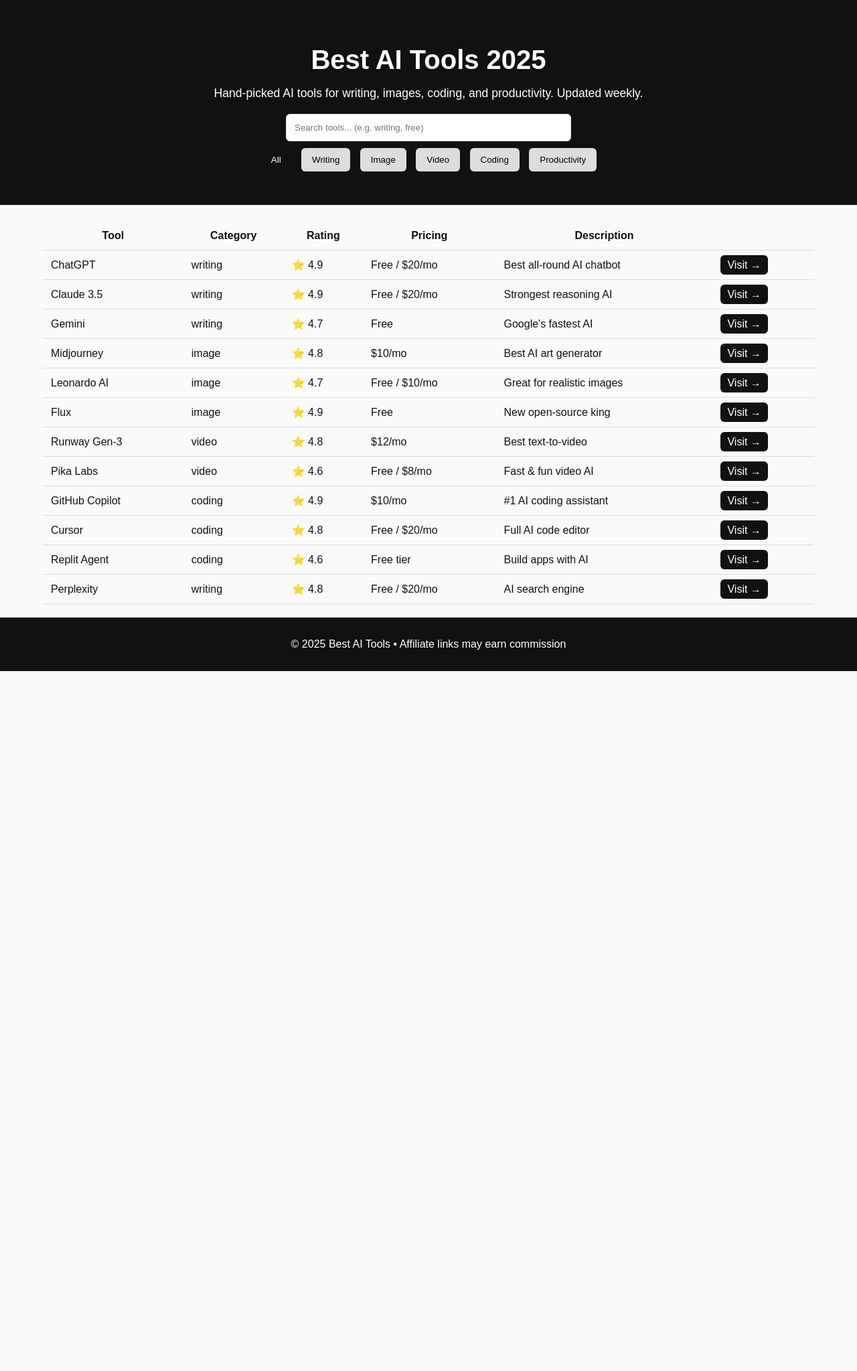
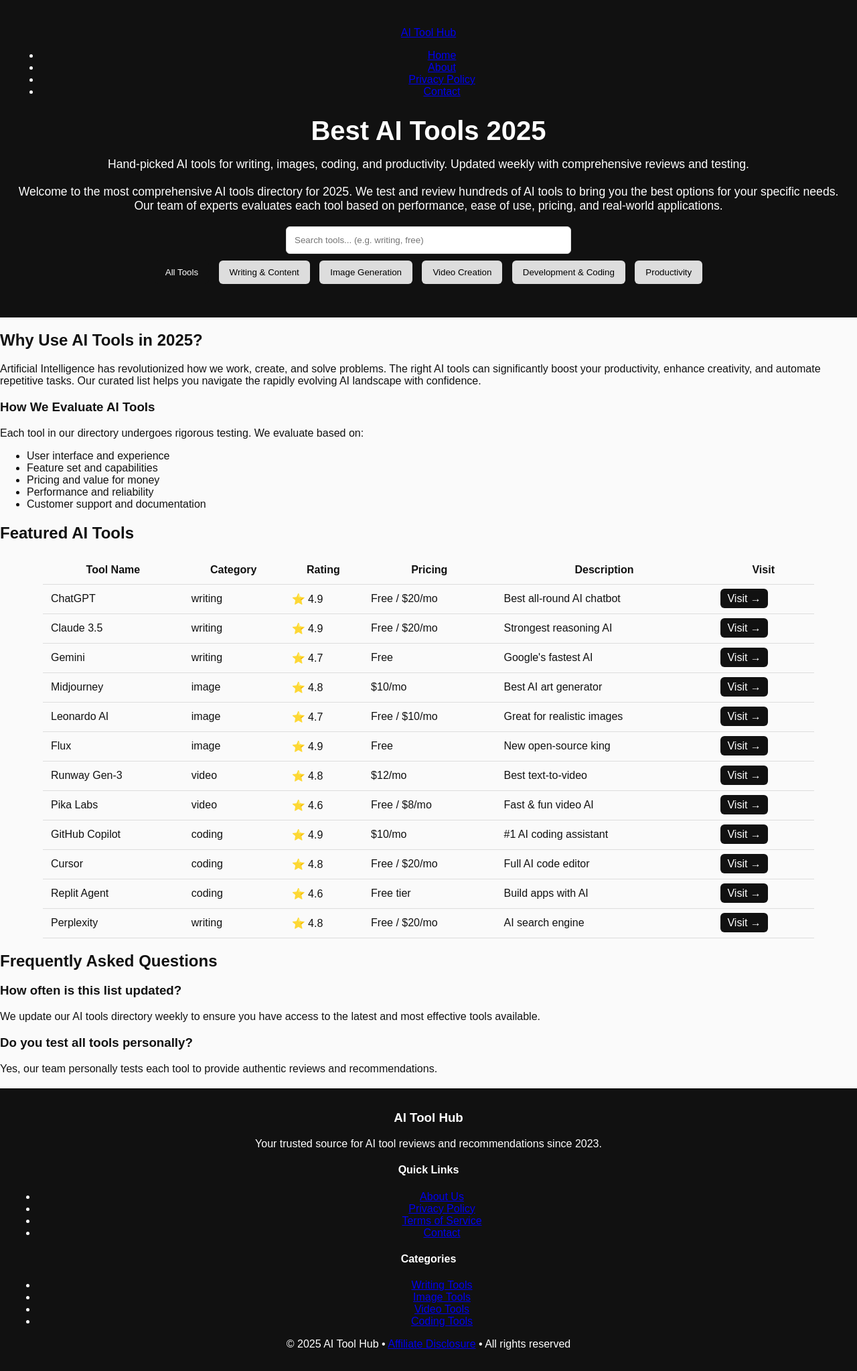
Before and after one commit to taha0009/aitoolhub, a plain HTML site: page index.html in a window 1280 px wide. Shown: the whole page at 67% size. Before the commit the page ends 1002 px from the top, so only its background shows below. Drawn offline with Linux system fonts and the light colour scheme.

Commit message:
Update index.html

```diff
--- a/index.html
+++ b/index.html
@@ -3,37 +3,42 @@
 <head>
   <meta charset="UTF-8" />
   <meta name="viewport" content="width=device-width, initial-scale=1.0" />
+  <meta name="robots" content="index, follow" />
 
-  <title>Best AI Tools 2025 - Top Writing, Image, Video & Coding Tools Updated Weekly</title>
-  <meta name="description" content="Discover the best AI tools in 2025 for writing, images, video creation, coding, and productivity. Updated weekly with ratings, pricing, and free trial information." />
+  <title>Best AI Tools 2025 - Top Writing, Image, Video & Coding AI Tools Directory</title>
+  <meta name="description" content="Comprehensive directory of the best AI tools in 2025. Discover top-rated AI tools for writing, image generation, video creation, coding, and productivity with detailed reviews, pricing, and free trials." />
 
   <!-- Canonical URL -->
   <link rel="canonical" href="https://aitoolhub-red.vercel.app/" />
 
   <!-- Open Graph / Social sharing -->
-  <meta property="og:title" content="Best AI Tools 2025" />
-  <meta property="og:description" content="Curated list of the top AI tools for writing, images, coding, and productivity." />
+  <meta property="og:title" content="Best AI Tools 2025 - Comprehensive AI Tools Directory" />
+  <meta property="og:description" content="Discover curated list of top AI tools for writing, images, coding, video creation and productivity with weekly updates." />
   <meta property="og:type" content="website" />
   <meta property="og:url" content="https://aitoolhub-red.vercel.app/" />
+  <meta property="og:image" content="https://aitoolhub-red.vercel.app/og-image.jpg" />
 
-  <!-- Google AdSense Loader -->
-  <script async src="https://pagead2.googlesyndication.com/pagead/js/adsbygoogle.js?client=ca-pub-2974605831306319"
+  <!-- Additional important meta tags -->
+  <meta name="author" content="AI Tool Hub">
+  <meta name="keywords" content="AI tools, artificial intelligence, AI writing tools, AI image generators, AI video tools, coding AI, productivity AI">
+
+  <!-- Google AdSense Loader - Moved to bottom for performance -->
+  <script async src="https://pagead2.googosyndication.com/pagead/js/adsbygoogle.js?client=ca-pub-2974605831306319"
     crossorigin="anonymous"></script>
 
-  <!-- JSON-LD Structured Data -->
+  <!-- JSON-LD Structured Data - Enhanced -->
   <script type="application/ld+json">
   {
     "@context": "https://schema.org",
-    "@type": "ItemList",
+    "@type": "WebSite",
     "name": "Best AI Tools 2025",
-    "itemListOrder": "Ascending",
-    "itemListElement": [
-      { "@type": "ListItem", "position": 1, "name": "ChatGPT", "url": "https://chatgpt.com" },
-      { "@type": "ListItem", "position": 2, "name": "Claude 3.5", "url": "https://claude.ai" },
-      { "@type": "ListItem", "position": 3, "name": "Gemini", "url": "https://gemini.google.com" },
-      { "@type": "ListItem", "position": 4, "name": "Midjourney", "url": "https://midjourney.com" },
-      { "@type": "ListItem", "position": 5, "name": "Leonardo AI", "url": "https://leonardo.ai" }
-    ]
+    "description": "Comprehensive directory of the best AI tools for various tasks",
+    "url": "https://aitoolhub-red.vercel.app/",
+    "potentialAction": {
+      "@type": "SearchAction",
+      "target": "https://aitoolhub-red.vercel.app/?search={search_term_string}",
+      "query-input": "required name=search_term_string"
+    }
   }
   </script>
 
@@ -42,53 +47,144 @@
 
 <body>
   <header>
+    <nav class="main-nav">
+      <div class="nav-container">
+        <a href="/" class="logo">AI Tool Hub</a>
+        <ul class="nav-menu">
+          <li><a href="/">Home</a></li>
+          <li><a href="/about.html">About</a></li>
+          <li><a href="/privacy.html">Privacy Policy</a></li>
+          <li><a href="/contact.html">Contact</a></li>
+        </ul>
+      </div>
+    </nav>
+
     <div class="hero">
       <h1>Best AI Tools 2025</h1>
-      <p>Hand-picked AI tools for writing, images, coding, and productivity. Updated weekly.</p>
-      <input type="text" id="search" placeholder="Search tools... (e.g. writing, free)" />
+      <p>Hand-picked AI tools for writing, images, coding, and productivity. Updated weekly with comprehensive reviews and testing.</p>
+
+      <!-- Added introductory content for better content depth -->
+      <div class="intro-content">
+        <p>Welcome to the most comprehensive AI tools directory for 2025. We test and review hundreds of AI tools to bring you the best options for your specific needs. Our team of experts evaluates each tool based on performance, ease of use, pricing, and real-world applications.</p>
+      </div>
+
+      <input type="text" id="search" placeholder="Search tools... (e.g. writing, free)" aria-label="Search AI tools" />
       <div class="filters">
-        <button data-category="all" class="active">All</button>
-        <button data-category="writing">Writing</button>
-        <button data-category="image">Image</button>
-        <button data-category="video">Video</button>
-        <button data-category="coding">Coding</button>
+        <button data-category="all" class="active">All Tools</button>
+        <button data-category="writing">Writing & Content</button>
+        <button data-category="image">Image Generation</button>
+        <button data-category="video">Video Creation</button>
+        <button data-category="coding">Development & Coding</button>
         <button data-category="productivity">Productivity</button>
       </div>
     </div>
   </header>
 
-  <!-- AdSense placement under hero section (best for approval) -->
-  <div style="text-align:center; margin:25px 0;">
+  <!-- AdSense placement under hero section -->
+  <div class="ad-container">
     <ins class="adsbygoogle"
       style="display:block"
       data-ad-client="ca-pub-2974605831306319"
       data-ad-slot="1234567890"
       data-ad-format="auto"
       data-full-width-responsive="true"></ins>
-    <script>
-      (adsbygoogle = window.adsbygoogle || []).push({});
-    </script>
   </div>
 
   <main>
+    <!-- Added content section for better SEO -->
+    <section class="content-section">
+      <h2>Why Use AI Tools in 2025?</h2>
+      <p>Artificial Intelligence has revolutionized how we work, create, and solve problems. The right AI tools can significantly boost your productivity, enhance creativity, and automate repetitive tasks. Our curated list helps you navigate the rapidly evolving AI landscape with confidence.</p>
+
+      <h3>How We Evaluate AI Tools</h3>
+      <p>Each tool in our directory undergoes rigorous testing. We evaluate based on:</p>
+      <ul>
+        <li>User interface and experience</li>
+        <li>Feature set and capabilities</li>
+        <li>Pricing and value for money</li>
+        <li>Performance and reliability</li>
+        <li>Customer support and documentation</li>
+      </ul>
+    </section>
+
+    <section class="tools-section">
+      <h2>Featured AI Tools</h2>
       <table id="tools-table">
         <thead>
           <tr>
-          <th>Tool</th>
+            <th>Tool Name</th>
             <th>Category</th>
             <th>Rating</th>
             <th>Pricing</th>
             <th>Description</th>
-          <th></th>
+            <th>Visit</th>
           </tr>
         </thead>
         <tbody></tbody>
       </table>
+    </section>
+
+    <!-- Additional content section -->
+    <section class="faq-section">
+      <h2>Frequently Asked Questions</h2>
+      <div class="faq-item">
+        <h3>How often is this list updated?</h3>
+        <p>We update our AI tools directory weekly to ensure you have access to the latest and most effective tools available.</p>
+      </div>
+      <div class="faq-item">
+        <h3>Do you test all tools personally?</h3>
+        <p>Yes, our team personally tests each tool to provide authentic reviews and recommendations.</p>
+      </div>
+    </section>
   </main>
 
+  <!-- Additional AdSense placement -->
+  <div class="ad-container">
+    <ins class="adsbygoogle"
+      style="display:block"
+      data-ad-client="ca-pub-2974605831306319"
+      data-ad-slot="0987654321"
+      data-ad-format="auto"
+      data-full-width-responsive="true"></ins>
+  </div>
+
   <footer>
-    <p>© 2025 Best AI Tools • Affiliate links may earn commission</p>
+    <div class="footer-content">
+      <div class="footer-section">
+        <h3>AI Tool Hub</h3>
+        <p>Your trusted source for AI tool reviews and recommendations since 2023.</p>
+      </div>
+      <div class="footer-section">
+        <h4>Quick Links</h4>
+        <ul>
+          <li><a href="/about.html">About Us</a></li>
+          <li><a href="/privacy.html">Privacy Policy</a></li>
+          <li><a href="/terms.html">Terms of Service</a></li>
+          <li><a href="/contact.html">Contact</a></li>
+        </ul>
+      </div>
+      <div class="footer-section">
+        <h4>Categories</h4>
+        <ul>
+          <li><a href="/writing-tools">Writing Tools</a></li>
+          <li><a href="/image-tools">Image Tools</a></li>
+          <li><a href="/video-tools">Video Tools</a></li>
+          <li><a href="/coding-tools">Coding Tools</a></li>
+        </ul>
+      </div>
+    </div>
+    <div class="footer-bottom">
+      <p>© 2025 AI Tool Hub • <a href="/disclosure.html">Affiliate Disclosure</a> • All rights reserved</p>
+    </div>
   </footer>
+
+  <!-- AdSense script at bottom for better performance -->
+  <script>
+    // Initialize AdSense after page load
+    window.addEventListener('load', function() {
+      (adsbygoogle = window.adsbygoogle || []).push({});
+    });
+  </script>
 
   <script src="/script.js"></script>
 </body>
```
Lines whose indentation alone changed are shown as unchanged.
